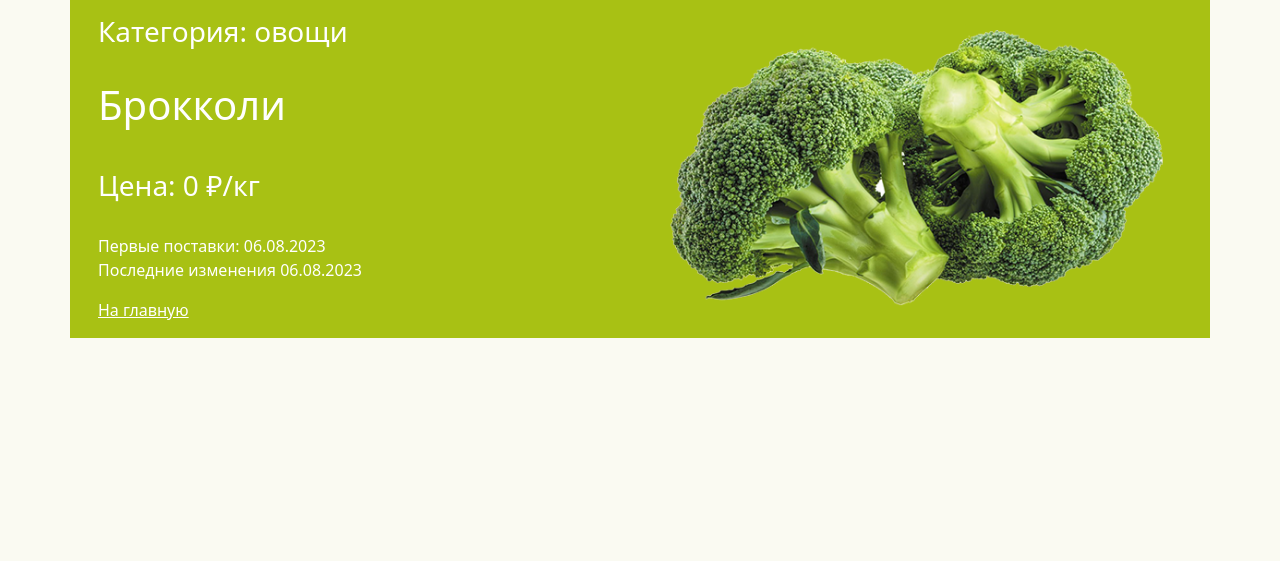
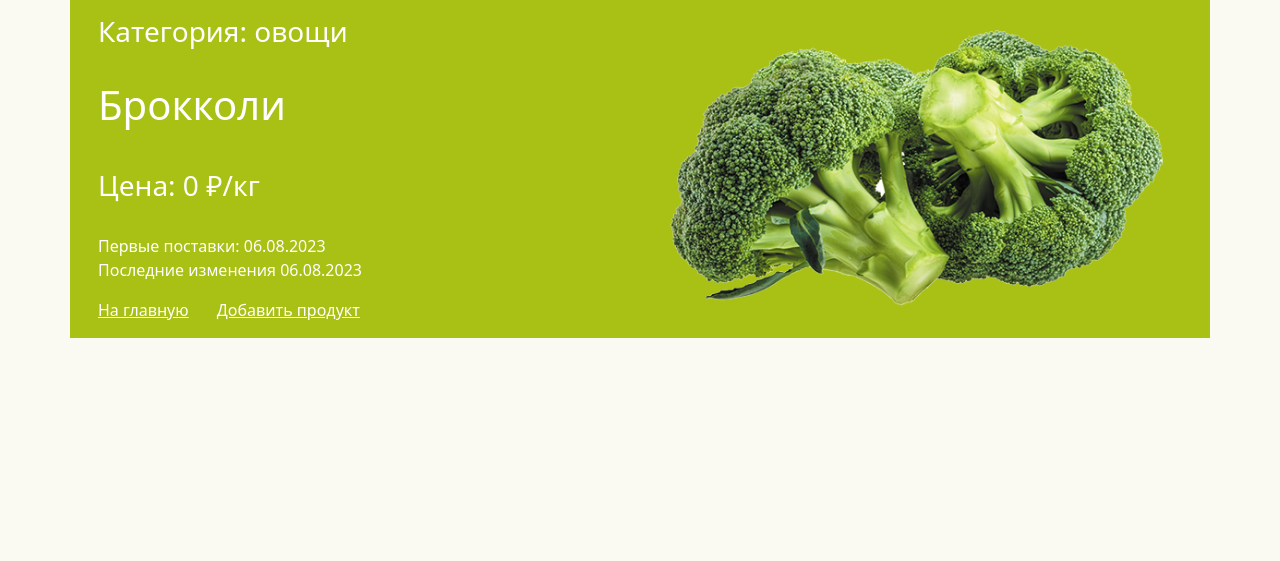
Before and after one commit to Anna-Kolmychek/django_store, a Django app: page /product/16 in a window 1280 px wide. Shown: the part 107-668 px from the top of the page. Run offline with Django 4.2, Linux system fonts and the light colour scheme; data comes from the database, SQL or seed files in the repository; some libraries are stand-ins or nearby versions.

Commit message:
add readme

```diff
--- a/catalog/templates/catalog/product.html
+++ b/catalog/templates/catalog/product.html
@@ -16,6 +16,7 @@
             <p>Первые поставки: {{ product.created_at|date:'d.m.Y' }}<br/>
                 Последние изменения {{ product.changed_at|date:'d.m.Y' }}</p>
             <a href="{% url 'catalog:index' %}" class="text-white">На главную</a>
+            <a href="{% url 'catalog:new_product' %}" class="text-white px-4">Добавить продукт</a>
         </div>
         <div class="col-6 p-0 text-end align-self-center">
             <img src="{% mediapath product.image%}" class="img-fluid" alt="{{ product.name }}">
--- a/catalog/views.py
+++ b/catalog/views.py
@@ -1,8 +1,6 @@
-import json
 from datetime import date
 
 from django.shortcuts import render, redirect
-from django.urls import reverse
 
 from catalog.forms import NewProductForm
 from catalog.models import Category, Product, CompanyContact
@@ -72,6 +70,7 @@ def get_product_data(request):
     }
     return product_data
 
+
 def save_new_product(product_data):
     category = Category.objects.get(pk=product_data['category'])
     try:
```
Also changed, not shown: README.md, catalog/templates/catalog/new_product.html (indentation only).
